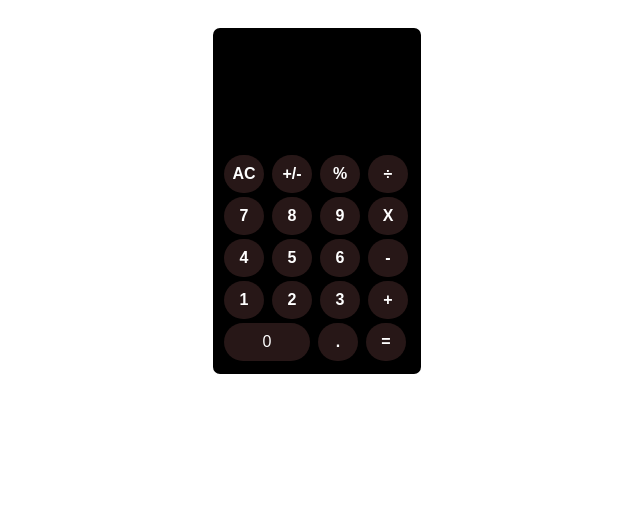
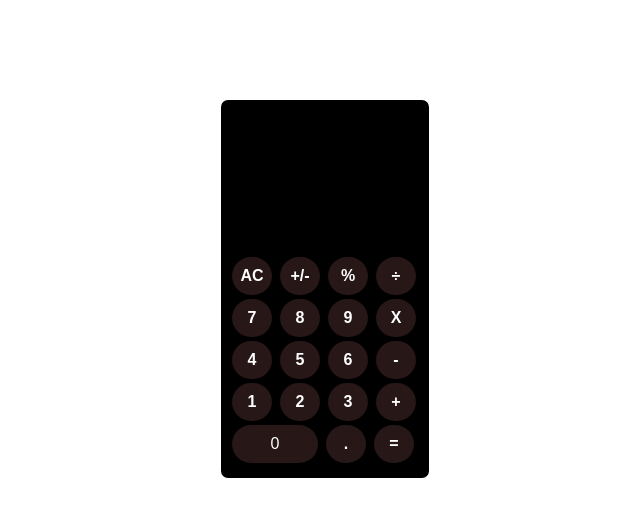
Before and after one commit to Sahid1411/calculator, a plain HTML site: page index.html in a window 1280 px wide. Shown: the whole page, without its empty margins (323-963 px from the left). Drawn offline with Linux system fonts and the light colour scheme.

Commit message:
bring to the center

```diff
--- a/style.css
+++ b/style.css
@@ -1,25 +1,21 @@
-body{
-    display: flex;
-    justify-content: center;
-    align-items: center;
-}
 
 .container-1{
-    height: 328px;
+    height: 360px;
     width: 190px;
     border: 2px solid black;
     background-color: black;
     position: absolute;
-    top: 20px;
+    top: 100px;
     border-radius: 7px;
     padding: 7px;
+
 }
 
 .empty{
     height: 36px;
     width: 100%;
     position: relative;
-    margin-top: 80px;
+    margin-top: 110px;
 }
 
 .btn-custom{
@@ -52,11 +48,11 @@ button {
 
 .main-container{
     height: 100vh;
-    position: relative;
     display: flex;
     justify-content: center;
     align-items: center;
     width: 100vw;
+    /* border: 2px solid yellow; */
 }
 
 .empty-2nd{
```
